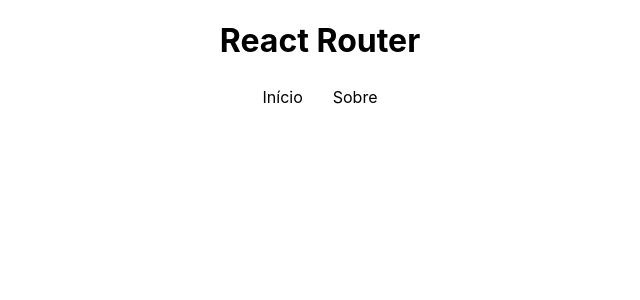
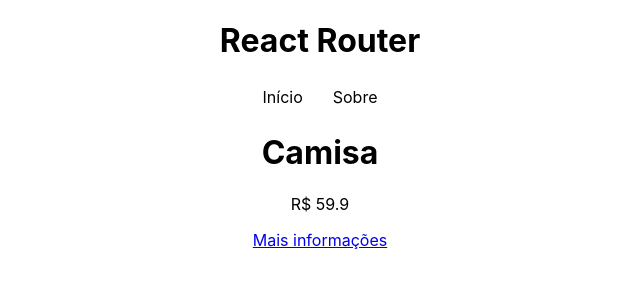
Before and after one commit to antoniolazarosantos/curso_react, a React (Create React App) app in the folder arquivos/8_REACT_ROUTER/reactrouter/: page /products/1 in a window 1280 px wide. Shown: the top 300 px of the page, without its empty margins (320-960 px from the left). Built offline with nearby package versions, Linux system fonts and the light colour scheme; data requests are answered from the project's data file.

Commit message:
Nested Routers

```diff
--- a/arquivos/8_REACT_ROUTER/reactrouter/src/App.js
+++ b/arquivos/8_REACT_ROUTER/reactrouter/src/App.js
@@ -4,6 +4,8 @@
 import Home from './pages/Home';
 import About from './pages/About';
 import Navbar from './components/Navbar';
+import Product from './pages/Product';
+import Info from './pages/Info';
 
 
 function App() {
@@ -16,6 +18,8 @@
       <Route path="/" element={<Home/>} />
       <Route path="/about" element={<About/>} />
       <Route path="/produtos" Navigate to = "http://localhost:3000/products" />
+      <Route path="/products/:id" element={<Product/>} />
+      <Route path="/products/:id/info" element={<Info/>} />
      </Routes>
      </BrowserRouter>
     </div>
--- /dev/null
+++ b/arquivos/8_REACT_ROUTER/reactrouter/src/pages/Info.js
@@ -0,0 +1,12 @@
+import { useParams } from "react-router-dom";
+
+const Info = () => {
+    const { id } = useParams();
+  return (
+    <div>
+        <p>Mais informações sobre o produto : {id}</p>
+    </div>
+  )
+}
+
+export default Info
--- /dev/null
+++ b/arquivos/8_REACT_ROUTER/reactrouter/src/pages/Product.js
@@ -0,0 +1,25 @@
+import { useParams, Link } from "react-router-dom";
+import { useFetch } from "../hooks/useFetch";
+const Product = () => {
+    // Rota dinâmica
+    const { id } = useParams();
+    const url = "http://localhost:3000/products/" + id;
+
+    const { data: product, loading, error } = useFetch(url);
+
+  return (
+    <>
+    {error && <p>Ocorreu um erro...</p>}
+    {loading && <p>Carregando...</p>}
+    {product && (
+        <div>
+            <h1>{product.name}</h1>
+            <p>R$ {product.price}</p>
+            <Link to = {`/products/${product.id}/info`}>Mais informações</Link>
+        </div>
+    )}
+    </>
+  )
+};
+
+export default Product;
```
